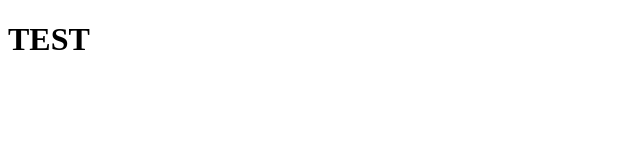
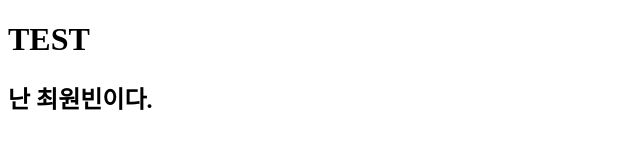
Before and after one commit to kutecse19/introduce-ourselves, a plain HTML site: page index.html in a window 1280 px wide. Shown: the whole page, without its empty margins (0-640 px from the left). Drawn offline with Linux system fonts and the light colour scheme.

Commit message:
최원빈 추가
내이름 추가했당?

```diff
--- a/index.html
+++ b/index.html
@@ -7,5 +7,6 @@
 
     <body>
         <h1>TEST</h1>
+        <h2>난 최원빈이다.</h2>
     </body>
 </html>
```
